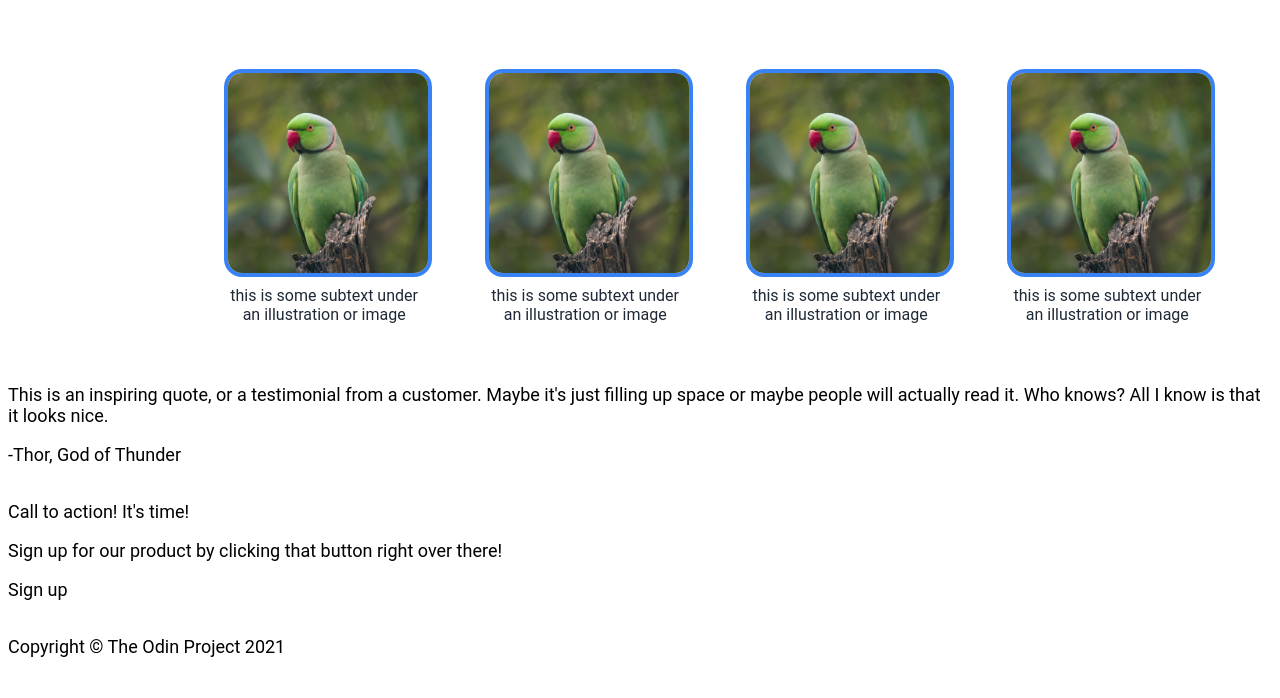
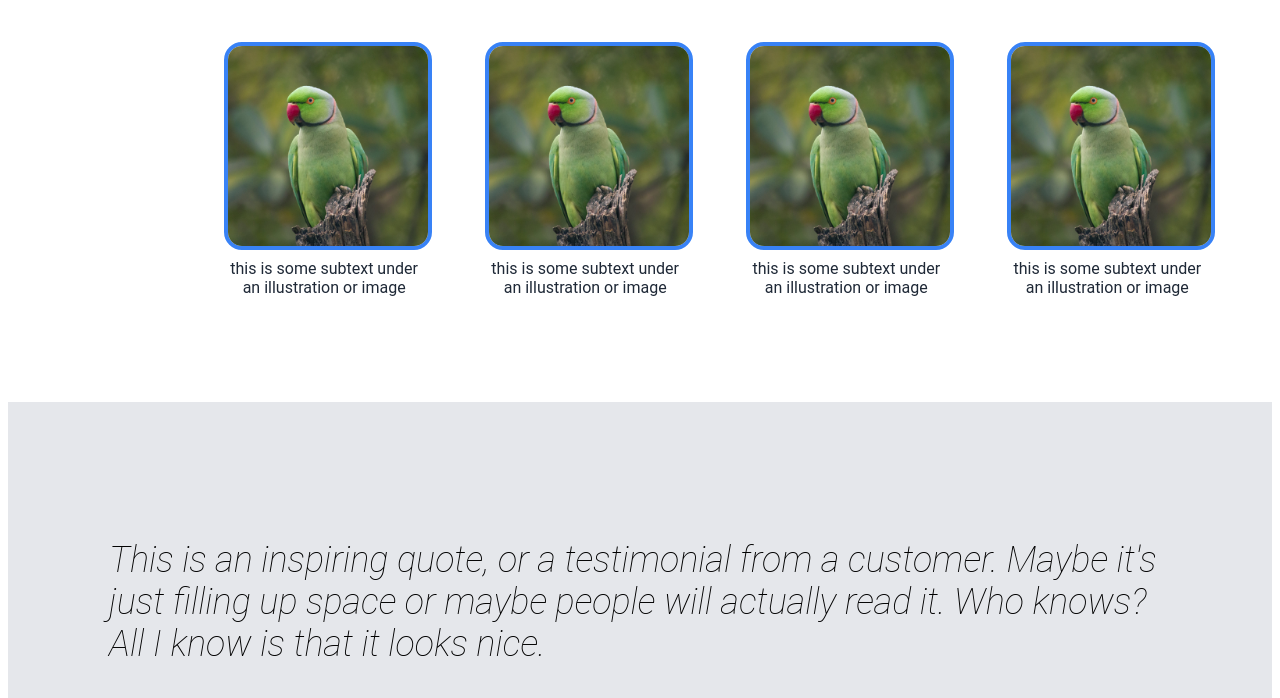
Before and after one commit to kostonos/landing-page, a plain HTML site: page index.html in a window 1280 px wide. Shown: the part 675-1373 px from the top of the page. Drawn offline with Linux system fonts and the light colour scheme.

Commit message:
updated css quote container

```diff
--- a/index.html
+++ b/index.html
@@ -61,10 +61,10 @@
             </div>
         </div>
         <div class="quote-container">
-            <p>This is an inspiring quote, or a testimonial from a customer.
+            <p id="quote">This is an inspiring quote, or a testimonial from a customer.
                  Maybe it's just filling up space or maybe people will actually read it. Who knows?
                 All I know is that it looks nice.</p>
-            <p>-Thor, God of Thunder</p>
+            <p id="author">-Thor, God of Thunder</p>
         </div>
         <div class="signup-container">
             <p>Call to action! It's time!</p>
--- a/style.css
+++ b/style.css
@@ -86,7 +86,9 @@ p {
 .image-container {
     display: flex;
     flex-direction: column;
-    padding: 3%;
+    padding-left: 3%;
+    padding-right: 3%;
+    padding-bottom: 10%;
 }
 
 .image-container img {
@@ -104,3 +106,20 @@ p {
     flex: auto;
     flex-wrap: wrap;
 }
+
+.quote-container {
+    background-color: #E5E7EB;
+    padding: 8%;
+}
+
+#quote {
+    font-size: 36px;
+    font-style: italic;
+    font-weight: lighter;
+}
+
+#author {
+    font-weight: bold;
+    font-size: 24px;
+    text-align: right;
+}
```
